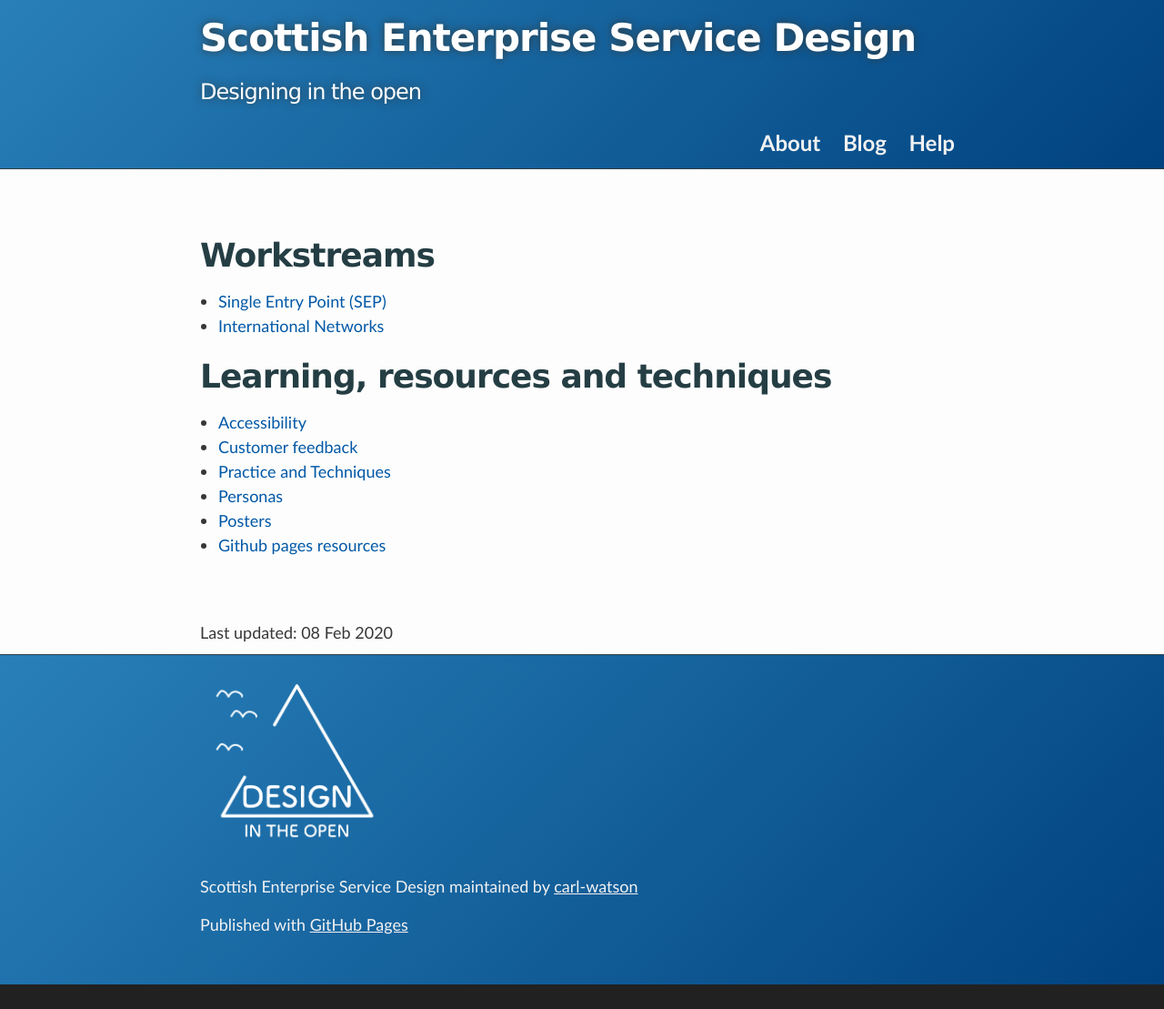
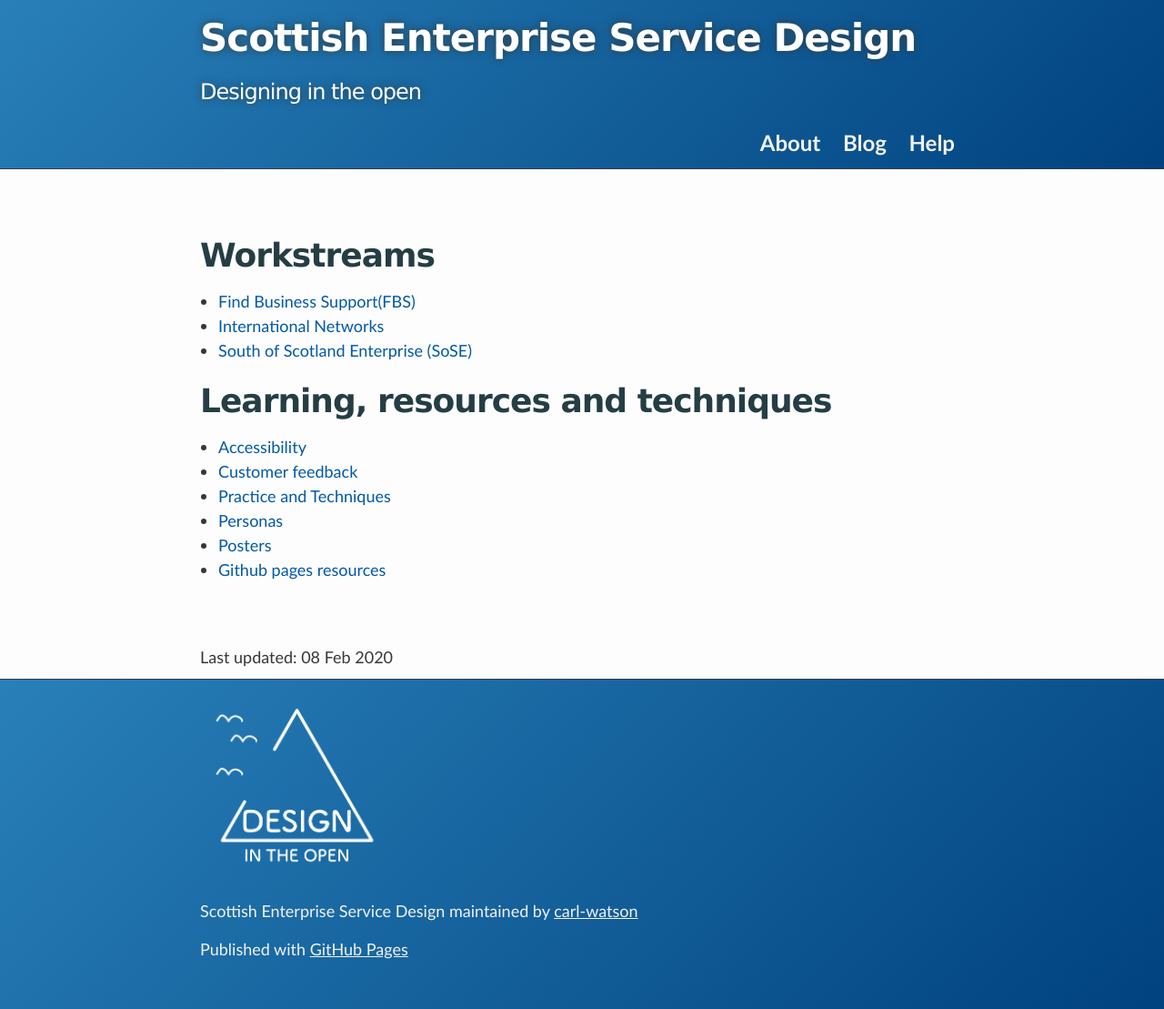
Before and after one commit to carl-watson/scotentSD.github.io, a Jekyll site: the page built from index.html, in a window 1280 px wide. Shown: the whole page at 91% size. Built offline with Jekyll 4.4.1, drawn with Linux system fonts in a browser that asks for light colours; before the commit the page ends 1082 px from its top, so only the background shows below that.

Commit message:
SK - change SEP to FBS and add Sose

```diff
--- a/index.html
+++ b/index.html
@@ -4,8 +4,9 @@ layout: default
 
 <h1>Workstreams</h1>
 <ul>
-      <li><a href="{{ site.baseurl}}/sep/index.html">Single Entry Point (SEP)</a></li>
+      <li><a href="{{ site.baseurl}}/sep/index.html">Find Business Support(FBS)</a></li>
       <li><a href="{{ site.baseurl}}/international">International Networks</a></li>
+      <li><a href="{{ site.baseurl}}/SOSE">South of Scotland Enterprise (SoSE)</a></li>
 </ul>
 <h1>Learning, resources and techniques</h1>
 <ul>
```
